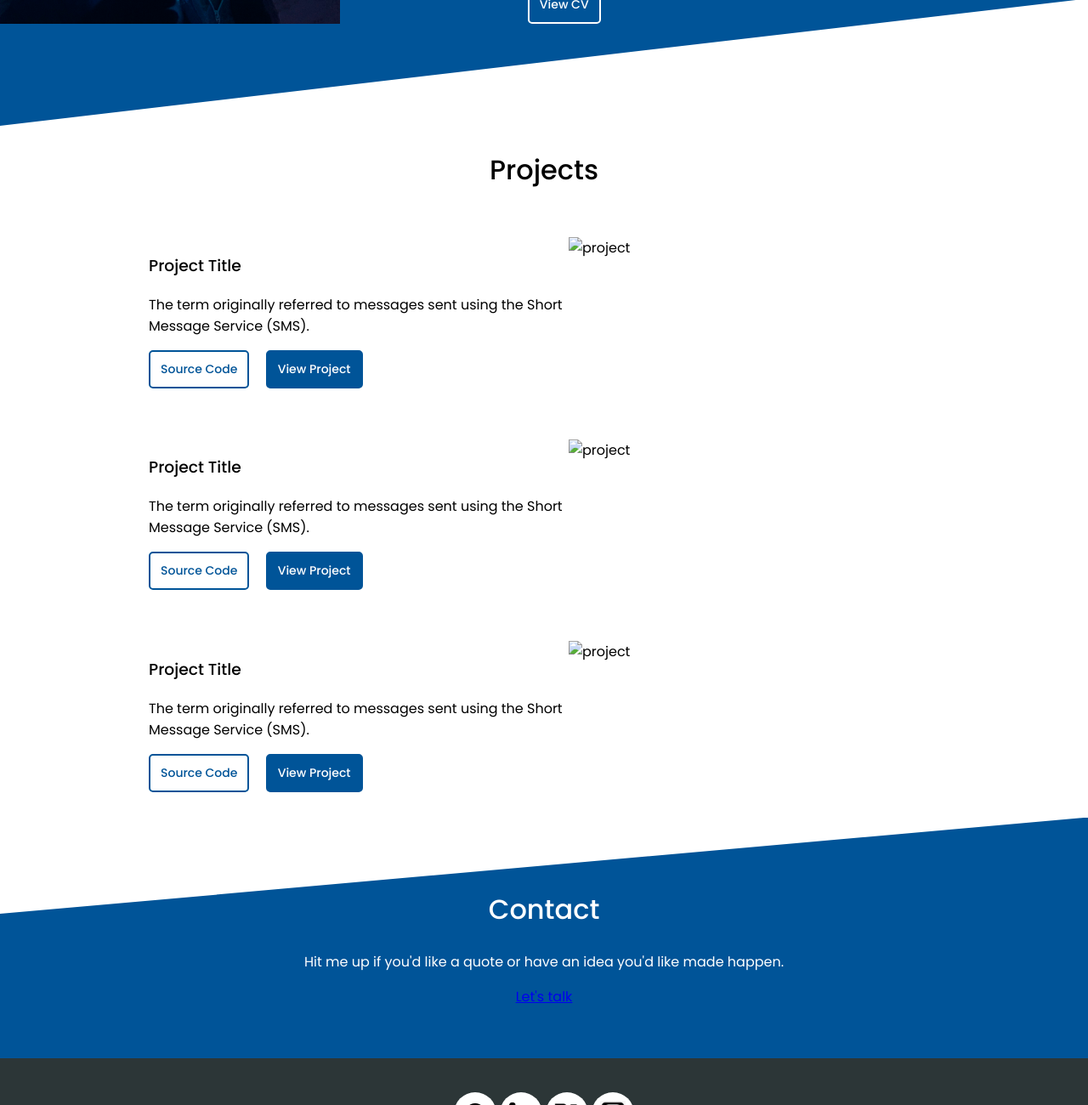
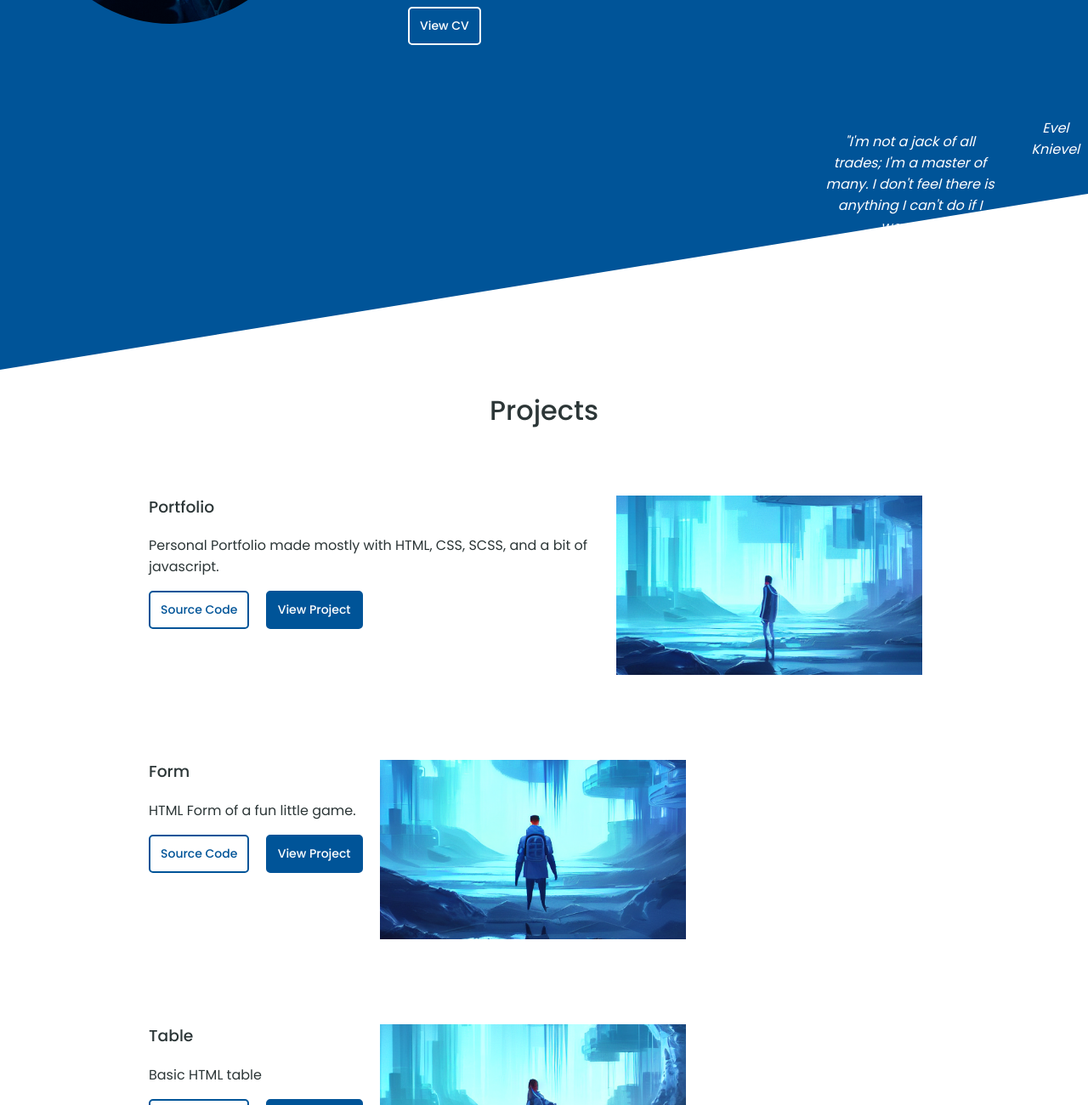
Before and after one commit to 3ntix/joaomarti.github.io, a website: page index.html in a window 1280 px wide. Shown: the part 1400-2700 px from the top of the page at 85% size. Drawn offline with Linux system fonts and the light colour scheme.

Commit message:
commiting almost finished

```diff
--- a/index.html
+++ b/index.html
@@ -17,7 +17,7 @@
       <div class="header-content">
         <h1 class="header-title">
           Hey there,<br />
-          I'm <span>Entix</span>! <br />
+          I'm <span class="header-name">Entix</span>! <br />
           <br />
           A Full Stack Developer
           <!--1-->
@@ -95,10 +95,10 @@
       <h2>Projects</h2>
       <article class="projects-article">
         <div>
-          <h3>Project Title</h3>
+          <h3>Portfolio</h3>
           <p>
-            The term originally referred to messages sent using the Short
-            Message Service (SMS).
+            Personal Portfolio made mostly with HTML, CSS, SCSS, and a bit of
+            javascript.
           </p>
           <a href="" class="button button-primary" target="_blank"
             >Source Code</a
@@ -107,15 +107,16 @@
             >View Project</a
           >
         </div>
-        <img src="./assets/img/project1.webp" alt="project" width="600" />
+        <img
+          src="./assets/img/project1.jpg"
+          alt="project"
+          class="project-img"
+        />
       </article>
       <article class="projects-article">
         <div>
-          <h3>Project Title</h3>
-          <p>
-            The term originally referred to messages sent using the Short
-            Message Service (SMS).
-          </p>
+          <h3>Form</h3>
+          <p>HTML Form of a fun little game.</p>
           <a href="" class="button button-primary" target="_blank"
             >Source Code</a
           >
@@ -123,15 +124,16 @@
             >View Project</a
           >
         </div>
-        <img src="./assets/img/project1.webp" alt="project" width="600" />
+        <img
+          src="./assets/img/project2.jpg"
+          alt="project"
+          class="project-img"
+        />
       </article>
       <article class="projects-article">
         <div>
-          <h3>Project Title</h3>
-          <p>
-            The term originally referred to messages sent using the Short
-            Message Service (SMS).
-          </p>
+          <h3>Table</h3>
+          <p>Basic HTML table</p>
           <a href="" class="button button-primary" target="_blank"
             >Source Code</a
           >
@@ -139,15 +141,23 @@
             >View Project</a
           >
         </div>
-        <img src="./assets/img/project1.webp" alt="project" width="600" />
+        <img
+          src="./assets/img/project3.jpg"
+          alt="project"
+          class="project-img"
+        />
       </article>
     </section>
     <section class="contact">
       <h2>Contact</h2>
-      <p>
-        Hit me up if you'd like a quote or have an idea you'd like made happen.
+      <p class="contact-text">
+        Hit me up if you'd like a quote or have an idea you'd like made true.
       </p>
-      <a href="mailto:joao.rcsmartinho@gmail.com">Let's talk</a>
+      <a
+        class="button button-secondary"
+        href="mailto:joao.rcsmartinho@gmail.com"
+        >Let's talk</a
+      >
     </section>
     <footer class="footer">
       <ul>
@@ -180,8 +190,8 @@
           ></a>
         </li>
       </ul>
-      <p class="copywrite">
-        @2022 - Portfolio Design by João Martinho a.k.a. <strong>Entix</strong>
+      <p class="copyright">
+        @2022 - Portfolio Design by João Martinho a.k.a. Entix
       </p>
     </footer>
   </body>
--- a/styles/scss/index.scss
+++ b/styles/scss/index.scss
@@ -8,6 +8,7 @@
 
 body {
   font-family: "Poppins", sans-serif;
+  color: $color-text-primary;
   margin: 0;
 }
 
@@ -44,6 +45,10 @@ h2 {
   line-height: 1.4;
   color: $color-text-primary;
 
+  .header-name {
+    color: $color-primary;
+  }
+
   .typewriter h1 {
     font-size: 48px;
     overflow: hidden;
@@ -74,19 +79,15 @@ h2 {
       border-color: $color-primary;
     }
   }
-
-  .span {
-    color: $color-primary;
-  }
 }
 
 .about {
   position: flex;
-  padding: 30px 0 120px;
+  padding: 30px 0 130px;
   color: $color-secondary;
   background-color: $color-primary;
   clip-path: polygon(0 0%, 100% 0%, 100% 80%, 0 100%);
-  margin-bottom: 30px;
+  margin-bottom: 20px;
 
   .about-content {
     @media (min-width: 992px) {
@@ -99,6 +100,7 @@ h2 {
       width: 100%;
       max-width: 400px;
       max-height: 500px;
+      border-radius: 100%;
     }
 
     .about-description {
@@ -108,16 +110,16 @@ h2 {
       text-align: justify;
 
       .button-secondary {
-        margin-left: 40%;
-        margin-right: 40%;
+        margin-left: 50px;
+        margin-right: 50px;
         min-width: 40px;
       }
     }
 
     .about-quote {
-      display: block;
+      display: flex;
       text-align: center;
-      margin-top: 15px;
+      margin-top: 600px;
       padding: 10px;
     }
   }
@@ -138,21 +140,24 @@ h2 {
     max-width: 960px;
     margin: 0 auto;
   }
+
+  .project-img {
+    max-height: 400px;
+    max-width: 400px;
+    padding: 20px;
+  }
 }
-
-.projects-img {
-  width: 100%;
-  max-width: 495px;
-  border-radius: 5px;
-}
-
 .contact {
   color: $color-secondary;
   background-color: $color-primary;
-  padding: 60px;
+  padding: 85px;
   text-align: center;
   justify-content: center;
   clip-path: polygon(0 40%, 100% 0, 100% 100%, 0% 100%);
+
+  .contact-text {
+    padding: 20px;
+  }
 }
 .footer {
   color: $color-secondary;
@@ -192,7 +197,7 @@ h2 {
   background-image: url(../../assets/icons/icon-Instagram.png);
 }
 
-.copywrite {
+.copyright {
   margin-top: 20px;
   justify-content: center;
   display: flex;
```
Also changed, not shown: Styles/css/index.css, assets/img/project1.jpg (added), assets/img/project2.jpg (added), assets/img/project3.jpg (added), 4 other files.
